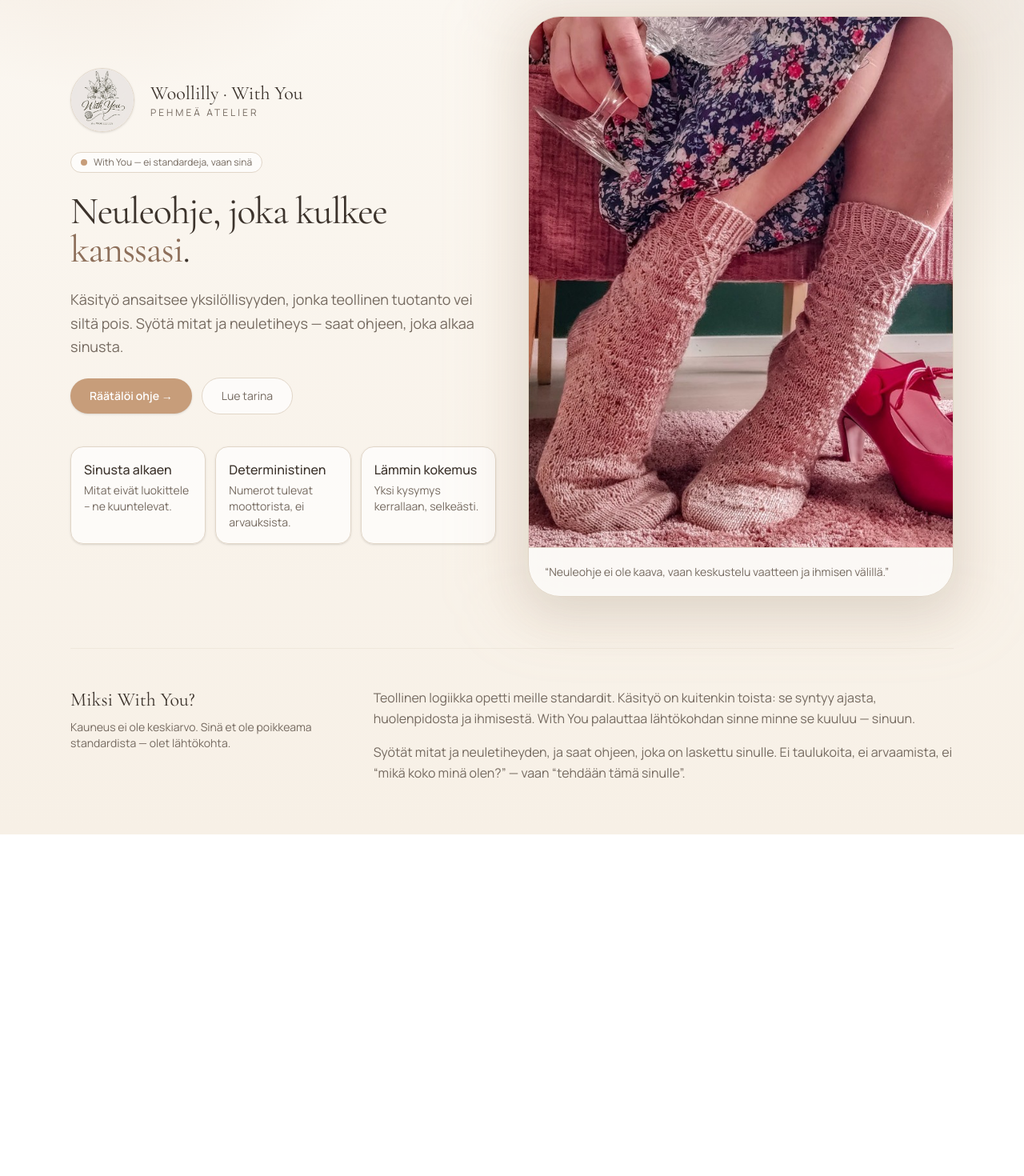
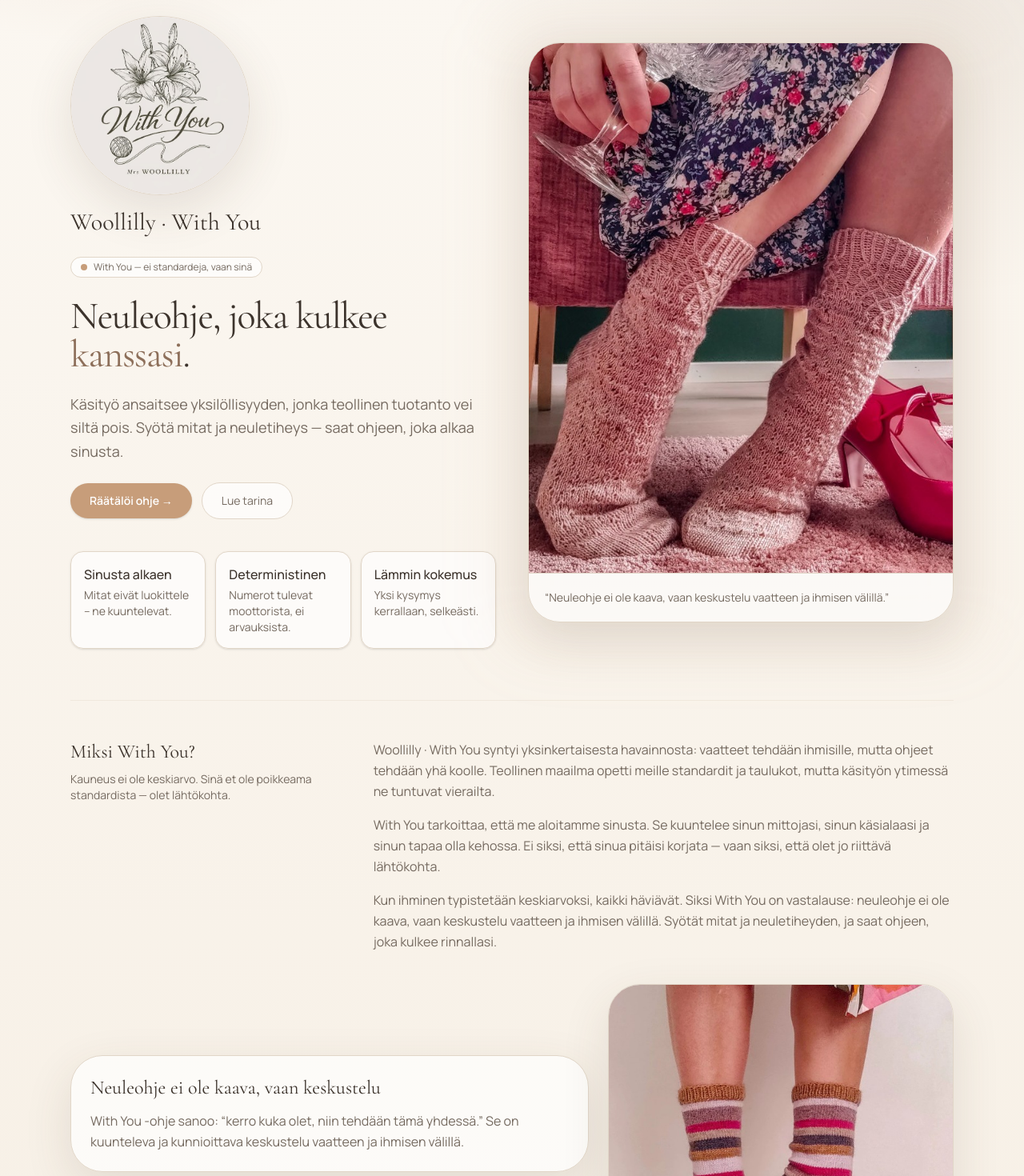
Before and after one commit to heikkikukkonen/withyou, a Next.js app: page / in a window 1280 px wide. Shown: the part 20-1490 px from the top of the page at 80% size. Before the commit the page ends 1063 px from the top, so only its background shows below. Built offline with nearby package versions, Linux system fonts and the light colour scheme.

Commit message:
Add second hero image to story

```diff
--- a/src/app/page.tsx
+++ b/src/app/page.tsx
@@ -6,22 +6,17 @@ export default function Home() {
     <main className="mx-auto max-w-6xl px-6 pb-16 pt-10">
       <section className="grid items-center gap-10 lg:grid-cols-2">
         <div className="space-y-6">
-          <div className="flex items-center gap-5">
-            <div className="grid h-20 w-20 place-items-center overflow-hidden rounded-full border border-[var(--line)] bg-white/80 shadow-sm">
+          <div className="flex flex-col items-start gap-4">
+            <div className="grid h-56 w-56 place-items-center overflow-hidden rounded-full border border-[var(--line)] bg-white/80 shadow-[var(--shadow)]">
               <Image
                 src="/logo.jpg"
                 alt="Woollilly logo"
-                width={80}
-                height={80}
+                width={224}
+                height={224}
                 className="h-full w-full object-cover"
               />
             </div>
-            <div>
-              <div className="font-display text-2xl text-[var(--ink)]">Woollilly · With You</div>
-              <div className="text-xs uppercase tracking-[0.25em] text-[var(--muted)]">
-                Pehmeä atelier
-              </div>
-            </div>
+            <div className="font-display text-3xl text-[var(--ink)]">Woollilly · With You</div>
           </div>
 
           <div className="inline-flex items-center gap-2 rounded-full border border-[var(--line)] bg-white/70 px-3 py-1 text-xs text-[var(--muted)]">
@@ -102,15 +97,43 @@ export default function Home() {
           </div>
           <div className="lg:col-span-2 space-y-4 text-[var(--muted)] leading-relaxed">
             <p>
-              Teollinen logiikka opetti meille standardit. Käsityö on kuitenkin toista:
-              se syntyy ajasta, huolenpidosta ja ihmisestä. With You palauttaa
-              lähtökohdan sinne minne se kuuluu — sinuun.
+              Woollilly · With You syntyi yksinkertaisesta havainnosta: vaatteet tehdään
+              ihmisille, mutta ohjeet tehdään yhä koolle. Teollinen maailma opetti meille
+              standardit ja taulukot, mutta käsityön ytimessä ne tuntuvat vierailta.
             </p>
             <p>
-              Syötät mitat ja neuletiheyden, ja saat ohjeen, joka on laskettu sinulle.
-              Ei taulukoita, ei arvaamista, ei “mikä koko minä olen?” — vaan
-              “tehdään tämä sinulle”.
+              With You tarkoittaa, että me aloitamme sinusta. Se kuuntelee sinun mittojasi,
+              sinun käsialaasi ja sinun tapaa olla kehossa. Ei siksi, että sinua pitäisi
+              korjata — vaan siksi, että olet jo riittävä lähtökohta.
             </p>
+            <p>
+              Kun ihminen typistetään keskiarvoksi, kaikki häviävät. Siksi With You on
+              vastalause: neuleohje ei ole kaava, vaan keskustelu vaatteen ja ihmisen välillä.
+              Syötät mitat ja neuletiheyden, ja saat ohjeen, joka kulkee rinnallasi.
+            </p>
+          </div>
+        </div>
+
+        <div className="mt-10 grid gap-6 lg:grid-cols-[1.2fr_0.8fr] lg:items-center">
+          <div className="rounded-[2.5rem] border border-[var(--line)] bg-white/70 p-6 shadow-[var(--shadow)]">
+            <h3 className="font-display text-2xl text-[var(--ink)]">
+              Neuleohje ei ole kaava, vaan keskustelu
+            </h3>
+            <p className="mt-3 text-[var(--muted)] leading-relaxed">
+              With You -ohje sanoo: “kerro kuka olet, niin tehdään tämä yhdessä.”
+              Se on kuunteleva ja kunnioittava keskustelu vaatteen ja ihmisen välillä.
+            </p>
+          </div>
+
+          <div className="relative overflow-hidden rounded-[2.5rem] border border-[var(--line)] bg-white/70 shadow-[var(--shadow)]">
+            <div className="relative aspect-[4/3]">
+              <Image
+                src="/hero-2.jpg"
+                alt="Woollilly story imagery"
+                fill
+                className="object-cover"
+              />
+            </div>
           </div>
         </div>
       </section>
```
